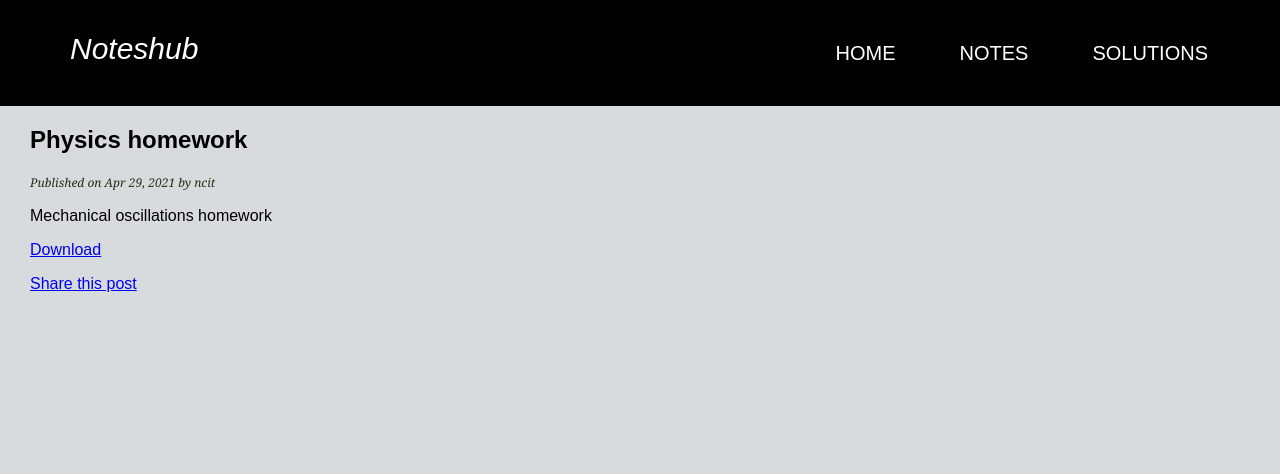
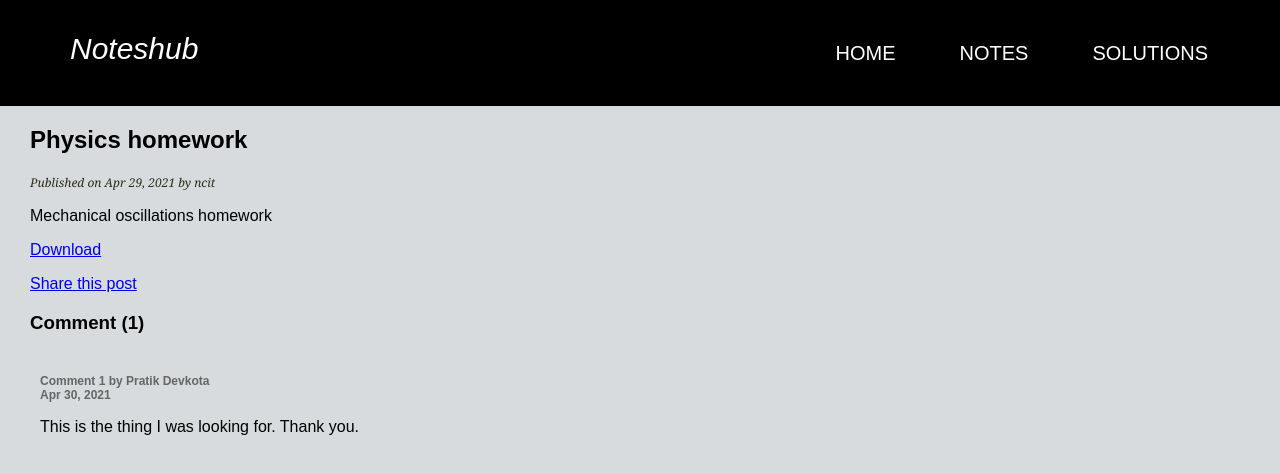
Before and after one commit to rishav-dahal/noteshub, a Django app: a page that uses src/posts/templates/posts/detail.html in a window 1280 px wide. Shown: the top 474 px of the page. Run offline with Django 3.2, Linux system fonts and the light colour scheme; data comes from the database, SQL or seed files in the repository; both versions use the stored data as it was after the commit.

Commit message:
Added comment system

```diff
--- a/src/posts/forms.py
+++ b/src/posts/forms.py
@@ -2,6 +2,9 @@
 
 # core Django imports
 from django import forms
+
+# package imports
+from .models import Comment
 
 
 class EmailPostForm(forms.Form):
@@ -14,3 +17,8 @@ class EmailPostForm(forms.Form):
     # default widget is rendered as <input> element
     comments = forms.CharField(required=False,\
                widget=forms.Textarea) # display as <textarea> html element
+
+class CommentForm(forms.ModelForm):
+    class Meta:
+        model = Comment
+        fields = ('name', 'email', 'body')
--- a/src/posts/models.py
+++ b/src/posts/models.py
@@ -6,6 +6,7 @@ from django.contrib.auth.models import User
 
 # package imports
 from core.models import TimeStampedModel
+
 
 class PublishedManager(models.Manager):
     """
@@ -63,3 +64,20 @@ class Post(TimeStampedModel):
         which's displayed in admin page
         """
         return self.title
+
+
+class Comment(TimeStampedModel):
+    """
+    Time stamped class to save our comments
+    """
+    post = models.ForeignKey(Post, on_delete=models.CASCADE, related_name='comments')
+    name = models.CharField(max_length=80)
+    email = models.EmailField()
+    body = models.TextField()
+    active = models.BooleanField(default=True)
+
+    class Meta:
+        ordering = ('created',)
+
+    def __str__(self):
+        return f"Comment by {self.name} on {self.post}"
--- a/src/posts/static/css/main.css
+++ b/src/posts/static/css/main.css
@@ -109,3 +109,47 @@ p.date {
     margin:40px 0;
     font-weight:bold;
 }
+
+/* forms */
+label {
+    float:left;
+    clear:both;
+    color:#333;
+    margin-bottom:4px;
+}
+input, textarea {
+    clear:both;
+    float:left;
+    margin:0 0 10px;
+    background:#ededed;
+    border:0;
+    padding:6px 10px;
+    font-size:12px;
+}
+input[type=submit] {
+    font-weight:bold;
+    background:#00abff;
+    color:#fff;
+    padding:10px 20px;
+    font-size:14px;
+    text-transform:uppercase;
+}
+.errorlist {
+    color:#cc0033;
+    float:left;
+    clear:both;
+    padding-left:10px;
+}
+
+/* comments */
+.comment {
+    padding:10px;
+}
+.comment:nth-child(even) {
+    background:#efefef;
+}
+.comment .info {
+    font-weight:bold;
+    font-size:12px;
+    color:#666;
+}
--- a/src/posts/templates/posts/detail.html
+++ b/src/posts/templates/posts/detail.html
@@ -13,4 +13,21 @@
             Share this post
         </a>
     </p>
+    {% comment %}this is like calling comments.count() and assigning it a variable{% endcomment %}
+    {% with comments.count as total_comments %}
+        <h3> Comment{{ total_comments|pluralize }} ({{ total_comments }})</h3>
+    {% endwith %}
+
+    {% for comment in comments %}
+        <div class="comment">
+            <p class="info">
+                Comment {{ forloop.counter }} by {{ comment.name }}
+                <br>
+                    {{ comment.created|date:'M j, Y' }}
+                </br>
+            </p>
+                {{ comment.body|linebreaks }}
+    {% empty %}
+        <p> There are no comments yet </p>
+    {% endfor %}
 {% endblock content %}
--- a/src/posts/views.py
+++ b/src/posts/views.py
@@ -4,8 +4,8 @@ from django.views.generic import ListView
 from django.core.mail import send_mail
 
 # app imports
-from .models import Post
-from .forms import EmailPostForm
+from .models import Post, Comment
+from .forms import EmailPostForm, CommentForm
 
 
 class PostListView(ListView):
@@ -27,8 +27,27 @@ def post_detail(request, year, month, day, post_slug):
                                    created__year=year,
                                    created__month=month,
                                    created__day=day)
+    # List of active comments for this post
+    comments = post.comments.filter(active=True)
+    new_comment = None
+    if request.method == 'POST':
+        # a comment was posted
+        comment_form = CommentForm(data=request.POST)
+        if comment_form.is_valid():
+            # Don't save to db yet, only create an object
+            new_comment = comment_form.save(commit=False)
+            # Assign the curent post to the comment
+            new_comment.post = post
+            # Finally, save the comment to the database
+            new_comment.save()
+    else:
+        comment_form = CommentForm()
+
     return render(request, template_name='posts/detail.html',\
-                           context={'post': post} )
+                           context={'post': post,
+                                    'comments': comments,
+                                    'new_comment': new_comment,
+                                    'comment_form': comment_form} )
 
 def post_share(request, post_id):
     """
@@ -39,7 +58,7 @@ def post_share(request, post_id):
     sent = False
     if request.method == 'POST':
         # if a form was submitted
-        form = EmailPostForm(request.POST)
+        form = EmailPostForm(data=request.POST)
         if form.is_valid():
             # get a dict of valid fields and their value
             clean_data = form.cleaned_data
```
Also changed, not shown: src/posts/admin.py (+8 -2 lines), src/db.sqlite3, src/posts/migrations/0001_initial.py (added), src/posts/migrations/__init__.py (added).
